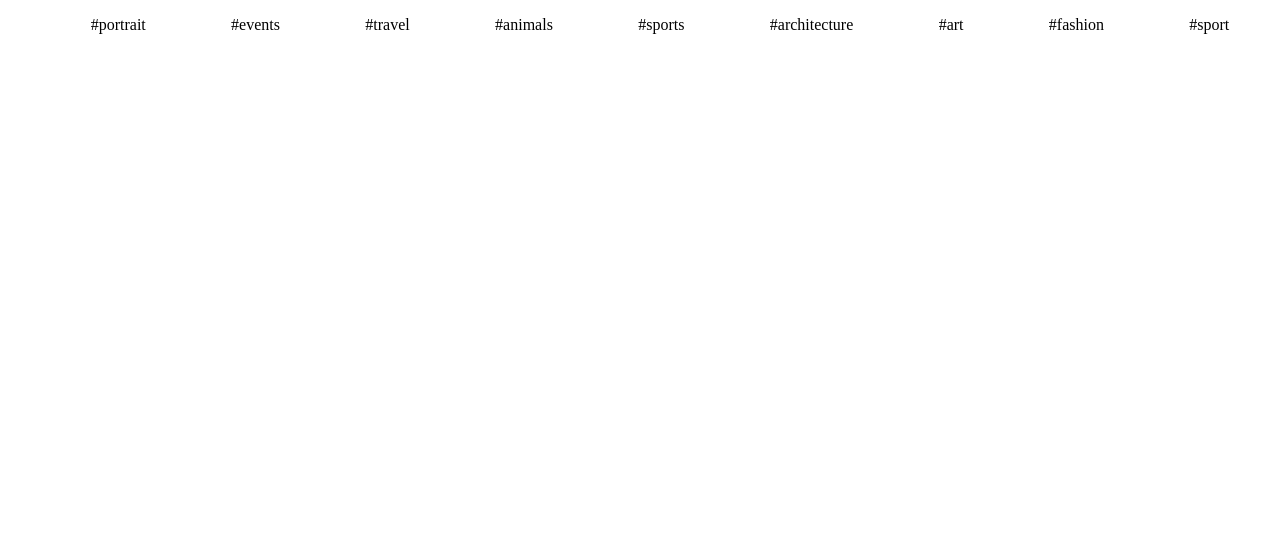
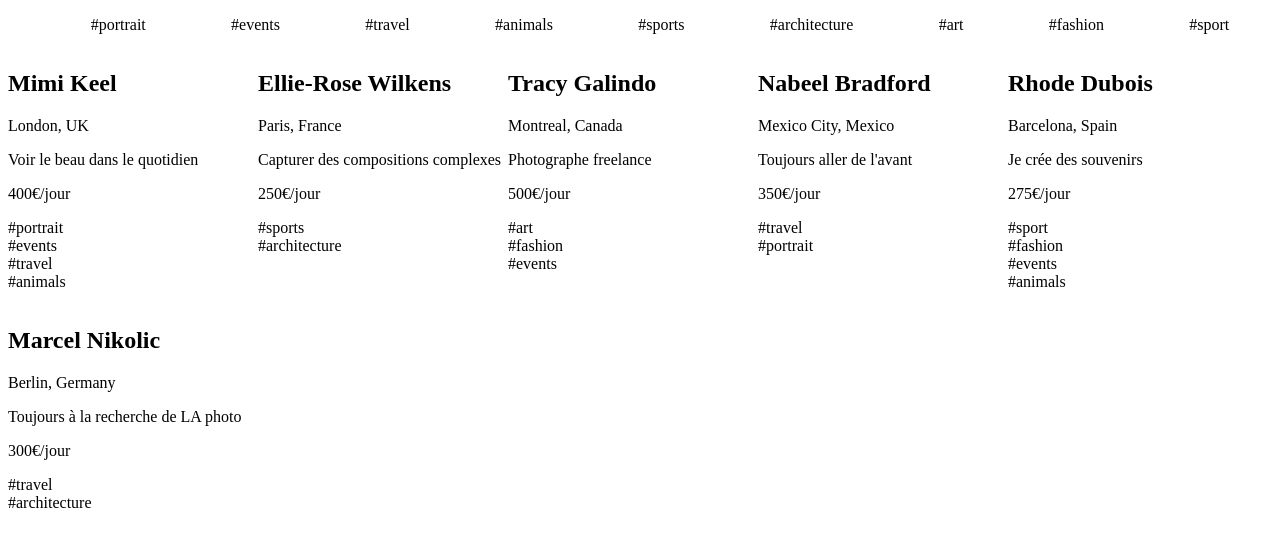
Before and after one commit to ndjerrou/photographers, a website with bundled scripts: page index.html in a window 1280 px wide. Built offline with nearby package versions, Linux system fonts and the light colour scheme.

Commit message:
disp photopgraphers homepage fn done

```diff
--- a/index.html
+++ b/index.html
@@ -13,6 +13,9 @@
         <ul id="tags"></ul>
       </nav>
     </header>
+    <main>
+      <section id="photographers"></section>
+    </main>
     <script type="module" src="index.js"></script>
   </body>
 </html>
--- a/index.js
+++ b/index.js
@@ -25,12 +25,44 @@ const dispTags = (tags, node) => {
   node.innerHTML = template;
 };
 
+const dispPhotographers = (photographers, node) => {
+  // TODO : write the fn
+  let template = "";
+
+  photographers.forEach(
+    ({ city, country, name, price, portrait, tagline, tags }) => {
+      let formattedTags = tags.map(
+        (tag) => `<span class="tagDisplayP">#${tag}</span>`
+      );
+
+      //array --> String
+      let formattedTagsString = formattedTags.join(" ");
+
+      //string --> array : split
+
+      console.log(formattedTags);
+      template += `
+        <article>
+          <h2>${name}</h2>
+          <p>${city}, ${country}</p>
+          <p>${tagline}</p>
+          <p>${price}€/jour</p>
+          <p id="tagsDisplayp">${formattedTagsString}</p>
+        </article>
+      `;
+    }
+  );
+
+  node.innerHTML = template;
+};
+
 const main = () => {
   const uniqueTags = getUniqueTags();
   const ul = document.querySelector("#tags");
-  console.log(ul);
+  const section = document.querySelector("#photographers");
 
   dispTags(uniqueTags, ul);
+  dispPhotographers(photographers, section);
 };
 
 main();
--- a/package.json
+++ b/package.json
@@ -4,7 +4,7 @@
   "description": "",
   "main": "index.js",
   "scripts": {
-    "dev": "parcel index.html"
+    "dev": "parcel index.html -p 3000"
   },
   "repository": {
     "type": "git",
--- a/style.css
+++ b/style.css
@@ -6,3 +6,20 @@ ul {
 li {
   list-style-type: none;
 }
+
+section {
+  display: flex;
+  flex-wrap: wrap;
+}
+
+article {
+  width: 250px;
+}
+.tagDisplayP {
+  margin-right: 15px;
+}
+#tagsDisplayp {
+  max-width: 100px;
+  display: flex;
+  flex-wrap: wrap;
+}
```
